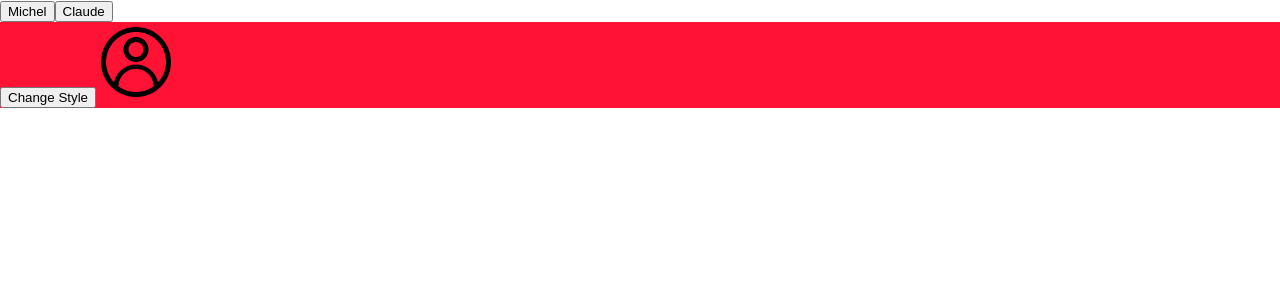
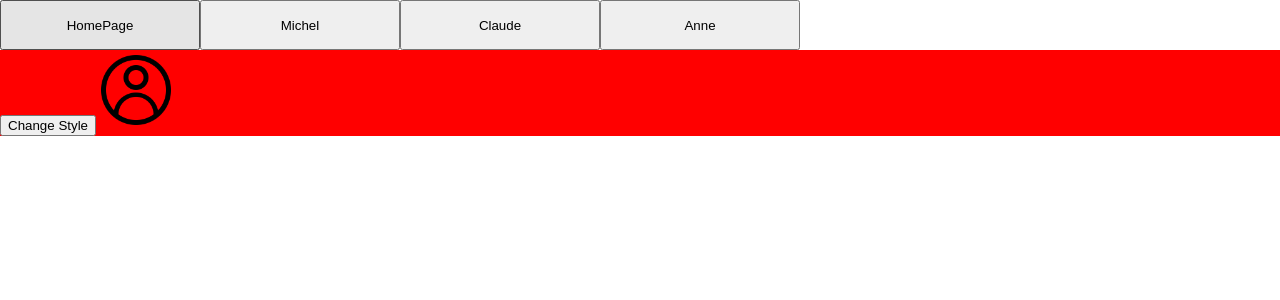
Before and after one commit to Pipoucheman17/TP4_WEB_OCRES, a React (Create React App) app: page / in a window 1280 px wide. Shown: the top 300 px of the page. Built offline with nearby package versions, Linux system fonts and the light colour scheme.

Commit message:
add new feature on page.js

```diff
--- a/src/App.css
+++ b/src/App.css
@@ -42,6 +42,13 @@
   margin: auto;
   width: 100%;
   height: 100%;
+  justify-content: space-between;
+}
+
+.buttonName{
+  justify-self:center;
+  height: 50px;
+  width: 200px;
 
 }
 
--- a/src/board.js
+++ b/src/board.js
@@ -6,7 +6,11 @@ export default class Board extends React.Component {
   constructor(props) {
     super(props);
     this.state = {
-      backgroundColor: "#ff1234",
+      styleMain:{
+      backgroundColor: "#ff0000",
+      margin:"auto",
+
+      }
     }
   }
 
@@ -17,8 +21,7 @@ export default class Board extends React.Component {
     for (let i = 0; i < 6; i++) {
       styleBckg += chaine.charAt(Math.random() * (15-1)+1);
     }
-    this.setState({ backgroundColor: styleBckg });
-
+    this.setState({styleMain: ({ backgroundColor: styleBckg })});
   }
 
 
@@ -26,10 +29,10 @@ export default class Board extends React.Component {
     // let profil = this.props.profil;
 
     return (
-      <div className="board" style={{background : this.state.backgroundColor}}>
+      <main className="board" style={ this.state.styleMain}>
         <button onClick={() => this.changeStyle()}>Change Style </button>
         <Picture />
-      </div>
+      </main>
     );
   }
 }
--- a/src/page.js
+++ b/src/page.js
@@ -6,27 +6,42 @@ export default class Page extends React.Component {
 
     constructor(props) {
         super(props);
-        this.state = { className: 'normal' };
+        this.state = {
+            className: 'page',
+            profil :{
+            nom : "Home",
+            prenom:"Page",
+            datedenaissance : "",
+            backgroundColor : "#ff0000"
+        }
 
+
+        };
     }
 
 
 
     render() {
         return (
-            <div className="page">
-                <button onClick={() => this.profilMichel()}>Michel</button>
-                <button onClick={() => this.profilClaude()}>Claude</button>
-                <Board className={this.state.profil}/>
+            <div className={this.state.className}>
+                <button className="buttonName" onClick={() => this.profilClaude()}>HomePage</button>
+                <button className="buttonName" onClick={() => this.profilMichel()}>Michel</button>
+                <button className="buttonName" onClick={() => this.profilClaude()}>Claude</button>
+                <button className="buttonName" onClick={() => this.profilClaude()}>Anne</button>
+                <Board className={this.state.profil} />
             </div>
         );
+    }
+
+    homePage() {
+        this.setState({})
     }
 
     profilMichel() {
         console.log('Wesh')
     }
 
-    profilClaude(){
+    profilClaude() {
 
 
     }
```
